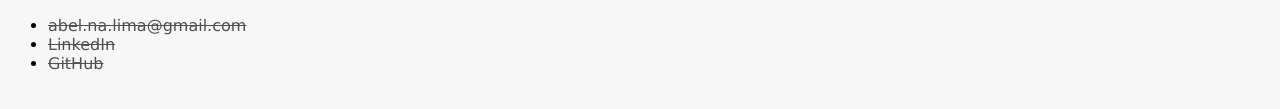
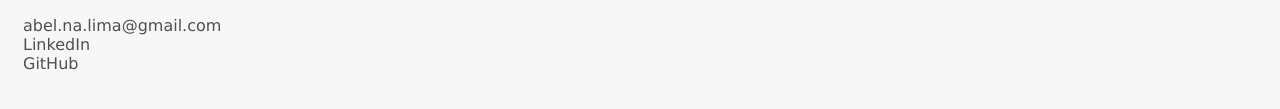
Before and after one commit to abelnalima/Curso-HTML-CSS-da-DIO, a plain HTML site: page index.html in a window 1280 px wide. Shown: the part 447-556 px from the top of the page. Drawn offline with Linux system fonts and the light colour scheme.

Commit message:
Estilizando Listas

```diff
--- a/index.html
+++ b/index.html
@@ -35,7 +35,7 @@
     </section>
 
     <footer>
-        <ul>
+        <ul class="contact_list">
             <li>
                 <a href="mailto:abel.na.lima@gmail.com">abel.na.lima@gmail.com</a>
             </li>
--- a/style.css
+++ b/style.css
@@ -46,3 +46,12 @@ a {
     border: 1px solid #505050;
     border-radius: 50%;
 }
+
+.contact_list {
+    list-style-type: none;
+    padding-left: 15px;
+}
+
+.contact_list li a {
+    text-decoration: none;
+}
```
